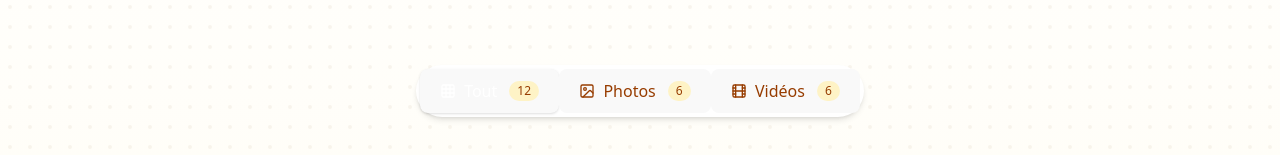
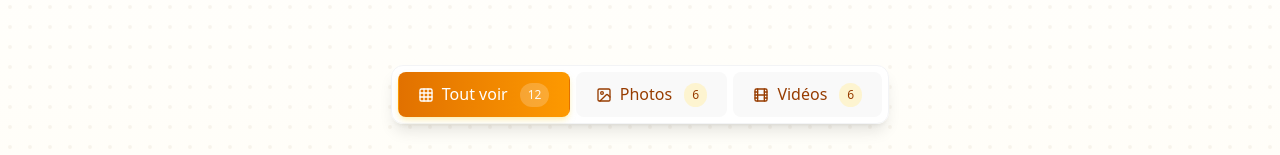
Before and after one commit to fvllonline/dupondweb, a React (Vite) app: page /galerie in a window 1280 px wide. Shown: the part 283-438 px from the top of the page. Built offline with nearby package versions, Linux system fonts and the light colour scheme; grey boxes are pictures that could not be loaded.

Commit message:
Routing The Application 1.2

```diff
--- a/src/components/Galerie.jsx
+++ b/src/components/Galerie.jsx
@@ -292,51 +292,70 @@ const Galerie = () => {
 
         {/* Filtres */}
         <div
-          className={`flex justify-center mb-10 transform transition-all duration-1000 ${
-            isInView ? "translate-y-0 opacity-100" : "translate-y-10 opacity-0"
+  className={`flex justify-center mb-10 transition-all duration-700 ease-[cubic-bezier(0.33,1,0.68,1)] ${
+    isInView ? "opacity-100 translate-y-0" : "opacity-0 translate-y-8"
   }`}
   style={{ transitionDelay: "200ms" }}
 >
-          <div className="bg-white rounded-full shadow-md p-1 flex items-center">
+  <div className="bg-white/90 backdrop-blur-sm rounded-xl shadow-lg p-1.5 flex flex-wrap justify-center gap-1.5 border border-gray-100">
     <button
       onClick={() => setFilter("all")}
-              className={`px-4 py-2 rounded-full text-sm font-medium transition-all duration-300 flex items-center gap-2 ${
-                filter === "all" ? "bg-amber-700 text-white shadow-sm" : "text-amber-800 hover:bg-amber-50"
+      className={`px-5 py-2.5 rounded-lg text-sm font-medium transition-all duration-300 flex items-center gap-2 ${
+        filter === "all"
+          ? "bg-gradient-to-r from-amber-600 to-amber-500 text-white shadow-md shadow-amber-200/50"
+          : "text-amber-800 hover:bg-amber-50/70 hover:shadow-sm"
       }`}
     >
-              <Grid3X3 className="w-4 h-4" />
-              <span>Tout</span>
-              <span className="bg-amber-100 text-amber-800 text-xs rounded-full px-2 py-0.5 ml-1">
+      <Grid3X3 className="w-4 h-4 flex-shrink-0" />
+      <span className="whitespace-nowrap">Tout voir</span>
+      <span className={`text-xs rounded-full px-2 py-1 ml-1 ${
+        filter === "all"
+          ? "bg-white/20 text-white/90"
+          : "bg-amber-100/80 text-amber-800"
+      }`}>
         {imageCounts.all}
       </span>
     </button>
+
     <button
       onClick={() => setFilter("image")}
-              className={`px-4 py-2 rounded-full text-sm font-medium transition-all duration-300 flex items-center gap-2 ${
-                filter === "image" ? "bg-amber-700 text-white shadow-sm" : "text-amber-800 hover:bg-amber-50"
+      className={`px-5 py-2.5 rounded-lg text-sm font-medium transition-all duration-300 flex items-center gap-2 ${
+        filter === "image"
+          ? "bg-gradient-to-r from-amber-600 to-amber-500 text-white shadow-md shadow-amber-200/50"
+          : "text-amber-800 hover:bg-amber-50/70 hover:shadow-sm"
       }`}
     >
-              <ImageIcon className="w-4 h-4" />
-              <span>Photos</span>
-              <span className="bg-amber-100 text-amber-800 text-xs rounded-full px-2 py-0.5 ml-1">
+      <ImageIcon className="w-4 h-4 flex-shrink-0" />
+      <span className="whitespace-nowrap">Photos</span>
+      <span className={`text-xs rounded-full px-2 py-1 ml-1 ${
+        filter === "image"
+          ? "bg-white/20 text-white/90"
+          : "bg-amber-100/80 text-amber-800"
+      }`}>
         {imageCounts.image}
       </span>
     </button>
+
     <button
       onClick={() => setFilter("video")}
-              className={`px-4 py-2 rounded-full text-sm font-medium transition-all duration-300 flex items-center gap-2 ${
-                filter === "video" ? "bg-amber-700 text-white shadow-sm" : "text-amber-800 hover:bg-amber-50"
+      className={`px-5 py-2.5 rounded-lg text-sm font-medium transition-all duration-300 flex items-center gap-2 ${
+        filter === "video"
+          ? "bg-gradient-to-r from-amber-600 to-amber-500 text-white shadow-md shadow-amber-200/50"
+          : "text-amber-800 hover:bg-amber-50/70 hover:shadow-sm"
       }`}
     >
-              <Film className="w-4 h-4" />
-              <span>Vidéos</span>
-              <span className="bg-amber-100 text-amber-800 text-xs rounded-full px-2 py-0.5 ml-1">
+      <Film className="w-4 h-4 flex-shrink-0" />
+      <span className="whitespace-nowrap">Vidéos</span>
+      <span className={`text-xs rounded-full px-2 py-1 ml-1 ${
+        filter === "video"
+          ? "bg-white/20 text-white/90"
+          : "bg-amber-100/80 text-amber-800"
+      }`}>
         {imageCounts.video}
       </span>
     </button>
   </div>
 </div>
-
         {/* Grille de la galerie - Images et vidéos plus petites */}
         <div
           className={`grid grid-cols-2 sm:grid-cols-3 md:grid-cols-4 lg:grid-cols-5 gap-3 md:gap-4 transform transition-all duration-1000 ${
```
Lines whose indentation alone changed are shown as unchanged.
